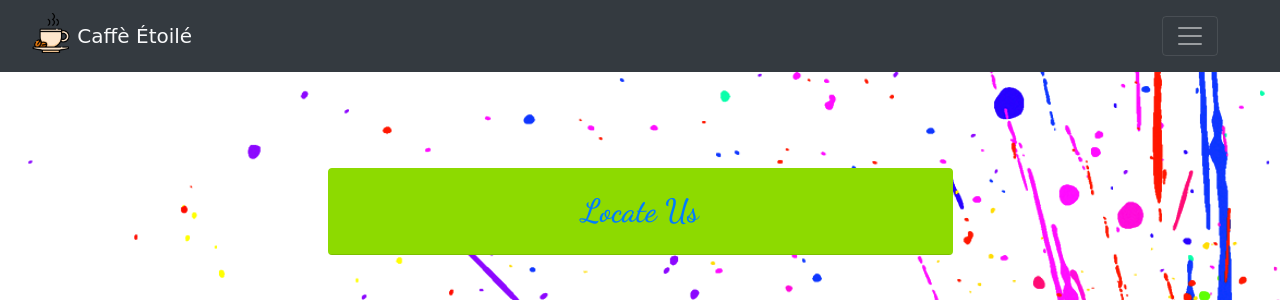
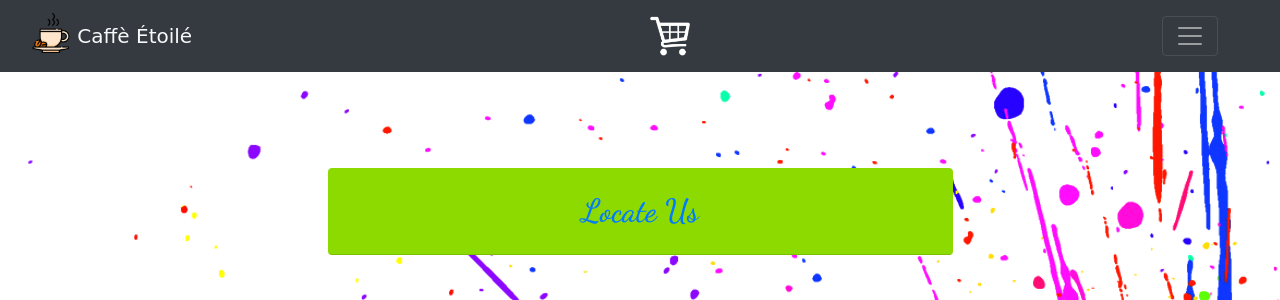
Before and after one commit to Mercrist/caffe-etoile, a Flask app: page /contact in a window 1280 px wide. Shown: the top 300 px of the page. Run offline with Flask 2, Linux system fonts and the light colour scheme; some libraries are stand-ins or nearby versions; some web fonts are replaced.

Commit message:
added shopping cart icon in navbar for checkout page

```diff
--- a/templates/base.html
+++ b/templates/base.html
@@ -34,6 +34,11 @@
                 <span class="text-light navbar-text">
                     Caffè Étoilé
                 </span>
+            </a>
+
+            <a href="{{url_for('order')}}">
+                <img src="{{url_for('static',filename='Images/Icons/cart.png')}}" width="40" height="40"
+                    class="d-inline-block align-top" style="filter: invert(100%);" alt="">
             </a>
 
             <!-- Collapsable content -->
```
Also changed, not shown: static/Images/Icons/cart.png (added).
